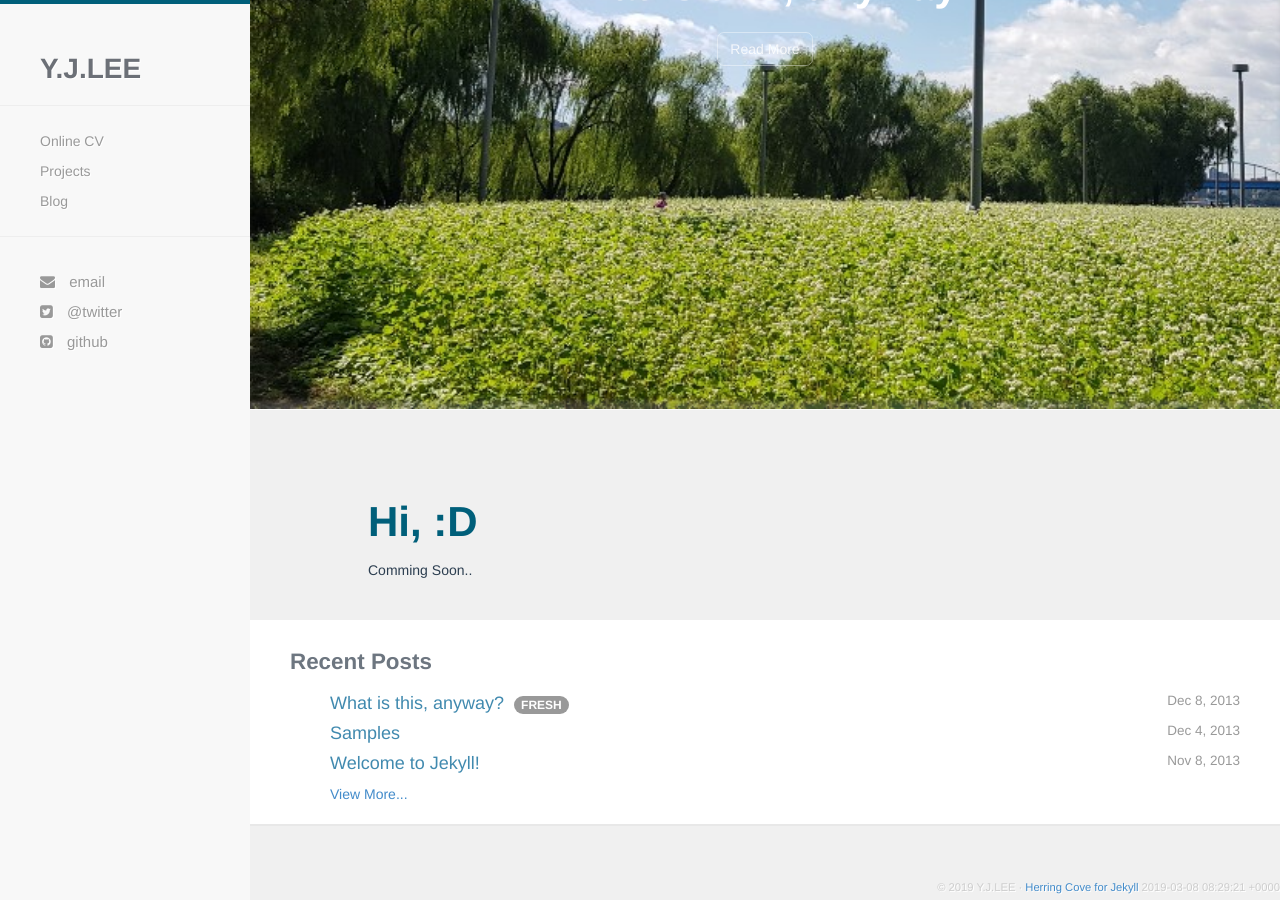
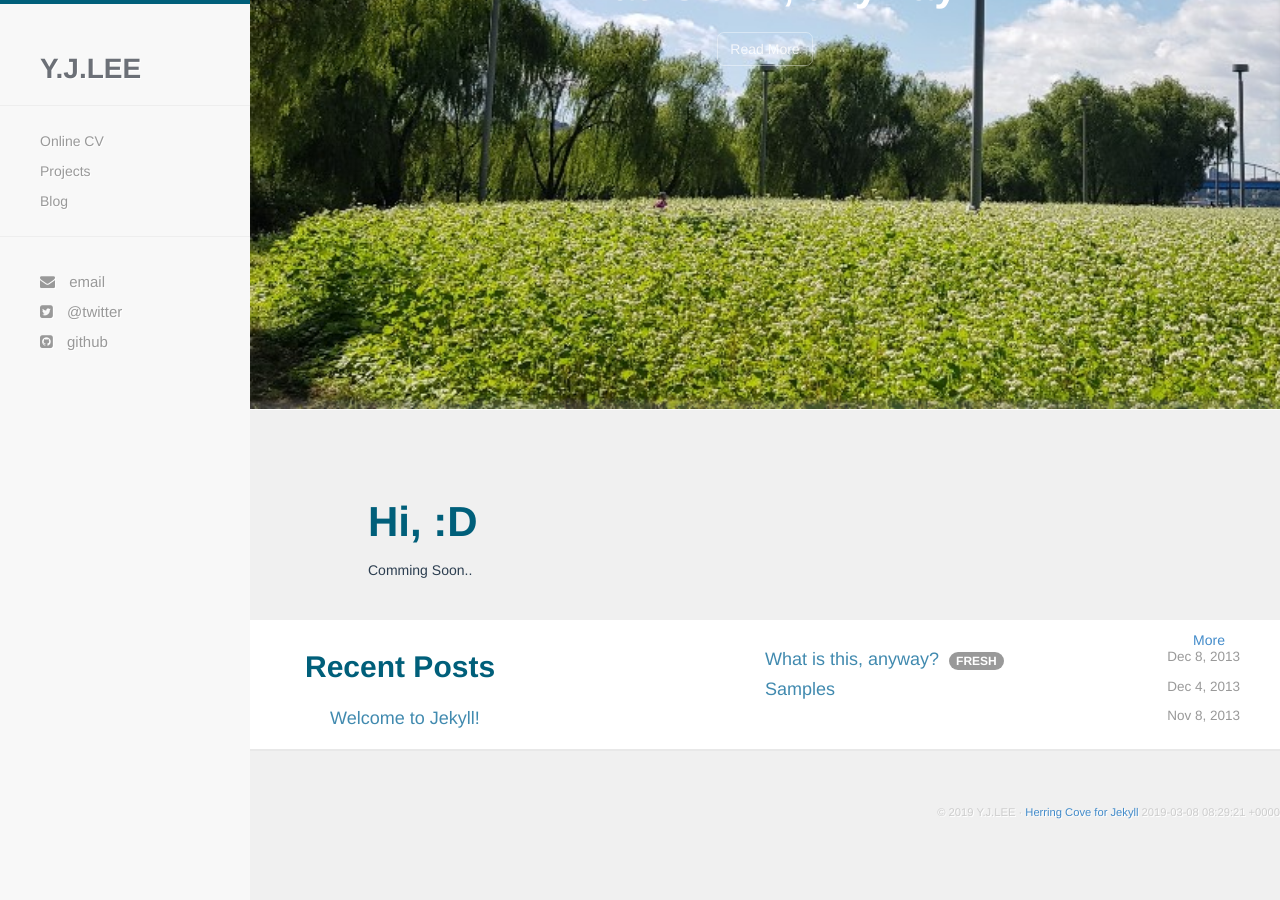
Before and after one commit to yujungL/yujungL.github.io, a Jekyll site: the page built from index.html, in a window 1280 px wide and 900 px high, scrolled down 294 px. Built offline with Jekyll 4.4.1, drawn with Linux system fonts in a browser that asks for light colours; nearby versions of some CDN libraries; Markdown is read by kramdown in place of the engine named in the settings; after the commit the page ends 1119 px from its top, so only the background shows below that.

Commit message:
Update index.html

```diff
--- a/index.html
+++ b/index.html
@@ -6,7 +6,8 @@
 </div>
 {% if site.posts != empty %}
 <div class="recent-posts">
-  <h1>Recent Posts</h1>
+  <div class="col-md-6"><h2>Recent Posts<h2></div>
+  <div class="col-md-6"><a href="{{ site.baseurl }}/list.html" class="pull-right">More</a></div>
   {% for post in site.posts limit: 3 %}
     {% if forloop.first %}
       {% assign add_class = 'most-recent' %}
@@ -33,7 +34,7 @@
     {% assign fresh_tag = '' %}
   {% endfor %}
   <ul>
-    <a href="{{ site.baseurl }}/list.html">View More...</a>
+
   </ul>
 </div>
 {% endif %}
```
